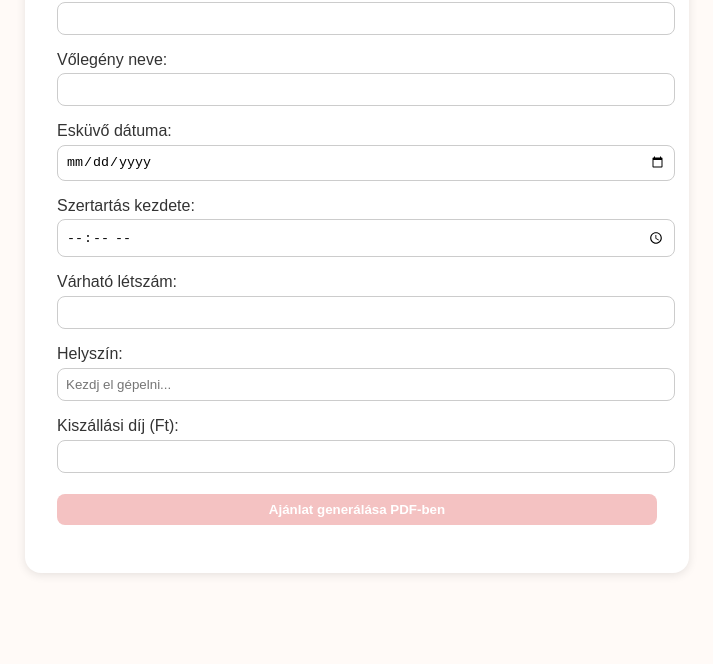
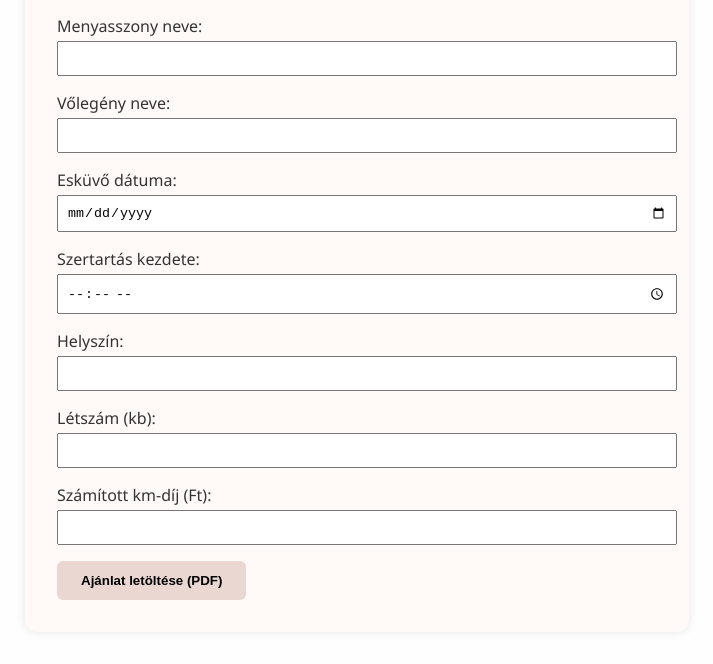
Before and after one commit to keresztesizoli/ajanlatgenerator-vercel, a plain HTML site: page index.html in a window 1280 px wide. Shown: the part 173-837 px from the top of the page, without its empty margins (283-996 px from the left). Before the commit the page ends 800 px from the top, so only its background shows below. Drawn offline with nearby package versions, Linux system fonts and the light colour scheme; some packages are replaced by stand-ins of ours.

Commit message:
Add files via upload

```diff
--- a/index.html
+++ b/index.html
@@ -3,42 +3,34 @@
 <head>
   <meta charset="UTF-8" />
   <meta name="viewport" content="width=device-width, initial-scale=1.0"/>
-  <title>Ajánlat Generátor</title>
+  <title>Angel Ceremony – Esketési ajánlat</title>
   <link rel="stylesheet" href="style.css" />
-  <script
-    src="https://maps.googleapis.com/maps/api/js?key=AIzaSyC7OZMaGRgCU6jBubYIH4RxW_SoEOtw13Y&libraries=places&callback=initAutocomplete"
-    async
-    defer
-  ></script>
+  <script src="https://cdnjs.cloudflare.com/ajax/libs/jspdf/2.5.1/jspdf.umd.min.js"></script>
+  <script src="https://cdnjs.cloudflare.com/ajax/libs/html2canvas/1.4.1/html2canvas.min.js"></script>
 </head>
 <body>
-  <div class="container">
-    <h1>Angel Ceremony Ajánlat Generátor</h1>
-    <form id="offer-form">
-      <label for="bride">Menyasszony neve:</label>
-      <input type="text" id="bride" name="bride" required />
-
-      <label for="groom">Vőlegény neve:</label>
-      <input type="text" id="groom" name="groom" required />
-
-      <label for="date">Esküvő dátuma:</label>
-      <input type="date" id="date" name="date" required />
-
-      <label for="time">Szertartás kezdete:</label>
-      <input type="time" id="time" name="time" required />
-
-      <label for="guests">Várható létszám:</label>
-      <input type="number" id="guests" name="guests" required />
-
-      <label for="location">Helyszín:</label>
-      <input type="text" id="location" name="location" placeholder="Kezdj el gépelni..." required />
-
-      <label for="distance-cost">Kiszállási díj (Ft):</label>
-      <input type="text" id="distance-cost" name="distance-cost" readonly />
-
-      <button type="submit">Ajánlat generálása PDF-ben</button>
+  <div class="form-container">
+    <img src="logo.png" alt="Logo" class="logo" />
+    <h1>Angel Ceremony – Esketési ajánlat</h1>
+    <form id="offerForm">
+      <label>Menyasszony neve: <input type="text" id="brideName" /></label>
+      <label>Vőlegény neve: <input type="text" id="groomName" /></label>
+      <label>Esküvő dátuma: <input type="date" id="weddingDate" /></label>
+      <label>Szertartás kezdete: <input type="time" id="ceremonyTime" /></label>
+      <label>Helyszín: <input type="text" id="location" /></label>
+      <label>Létszám (kb): <input type="number" id="guests" /></label>
+      <label>Számított km-díj (Ft): <input type="number" id="kmPrice" readonly /></label>
+      <button type="button" onclick="generatePDF()">Ajánlat letöltése (PDF)</button>
     </form>
   </div>
+
+  <!-- Hidden PDF content -->
+  <div id="pdf-content" style="display:none;">
+    <img src="logo.png" alt="Logo" style="width:100px;" />
+    <h1>Angel Ceremony – Esketési ajánlat</h1>
+    <div id="pdf-body"></div>
+  </div>
+
   <script src="main.js"></script>
 </body>
 </html>
--- a/main.js
+++ b/main.js
@@ -1,33 +1,28 @@
-console.log("Google Maps API init");
+function generatePDF() {
+  const { jsPDF } = window.jspdf;
+  const doc = new jsPDF();
 
-function initAutocomplete() {
-  const locationInput = document.getElementById("location");
-  if (!locationInput) return;
+  const bride = document.getElementById('brideName').value;
+  const groom = document.getElementById('groomName').value;
+  const date = document.getElementById('weddingDate').value;
+  const time = document.getElementById('ceremonyTime').value;
+  const location = document.getElementById('location').value;
+  const guests = document.getElementById('guests').value;
+  const kmPrice = document.getElementById('kmPrice').value;
 
-  const autocomplete = new google.maps.places.Autocomplete(locationInput);
-  autocomplete.addListener("place_changed", () => {
-    const place = autocomplete.getPlace();
-    if (place.formatted_address) {
-      fetch(`/api/distance?destination=${encodeURIComponent(place.formatted_address)}`)
-        .then(res => res.json())
-        .then(data => {
-          if (data.success) {
-            document.getElementById("distance-cost").value = data.cost + " Ft";
-          } else {
-            alert("Nem sikerült kiszámítani a távolságot.");
-          }
-        })
-        .catch(err => {
-          console.error("Távolság lekérdezés hiba:", err);
-        });
-    }
-  });
+  const content = `
+    Menyasszony: ${bride}
+    Vőlegény: ${groom}
+    Esküvő dátuma: ${date}
+    Szertartás kezdete: ${time}
+    Helyszín: ${location}
+    Létszám: ${guests} fő
+    Számított km-díj: ${kmPrice} Ft
+  `;
+
+  doc.setFontSize(18);
+  doc.text("Angel Ceremony – Esketési ajánlat", 20, 20);
+  doc.setFontSize(12);
+  doc.text(content, 20, 40);
+  doc.save("eskuvoi_ajanlat.pdf");
 }
-
-document.addEventListener("DOMContentLoaded", () => {
-  const form = document.getElementById("offer-form");
-  form.addEventListener("submit", (e) => {
-    e.preventDefault();
-    alert("PDF generálás funkció itt fog működni.");
-  });
-});
--- a/style.css
+++ b/style.css
@@ -1,31 +1,36 @@
 body {
-  font-family: Arial, sans-serif;
-  background: #fffaf7;
+  font-family: 'Segoe UI', sans-serif;
+  background: #fefefe;
+  color: #333;
+  margin: 0;
   padding: 2rem;
-  color: #333;
 }
-.container {
+.form-container {
   max-width: 600px;
   margin: auto;
-  background: #ffffff;
+  background: #fffaf7;
+  border-radius: 12px;
   padding: 2rem;
-  border-radius: 16px;
-  box-shadow: 0 2px 10px rgba(0,0,0,0.1);
+  box-shadow: 0 0 10px rgba(0,0,0,0.1);
 }
-input, select, button {
+label {
+  display: block;
+  margin-bottom: 1rem;
+}
+input {
+  padding: 0.5rem;
   width: 100%;
-  padding: 0.5rem;
-  margin: 0.3rem 0 1rem;
-  border-radius: 8px;
-  border: 1px solid #ccc;
+  margin-top: 0.25rem;
+}
+.logo {
+  width: 120px;
+  margin-bottom: 1rem;
 }
 button {
-  background-color: #f4c2c2;
+  background: #ead7d1;
   border: none;
-  color: #fff;
+  padding: 0.75rem 1.5rem;
+  cursor: pointer;
+  border-radius: 6px;
   font-weight: bold;
-  cursor: pointer;
 }
-button:hover {
-  background-color: #e89b9b;
-}
```
